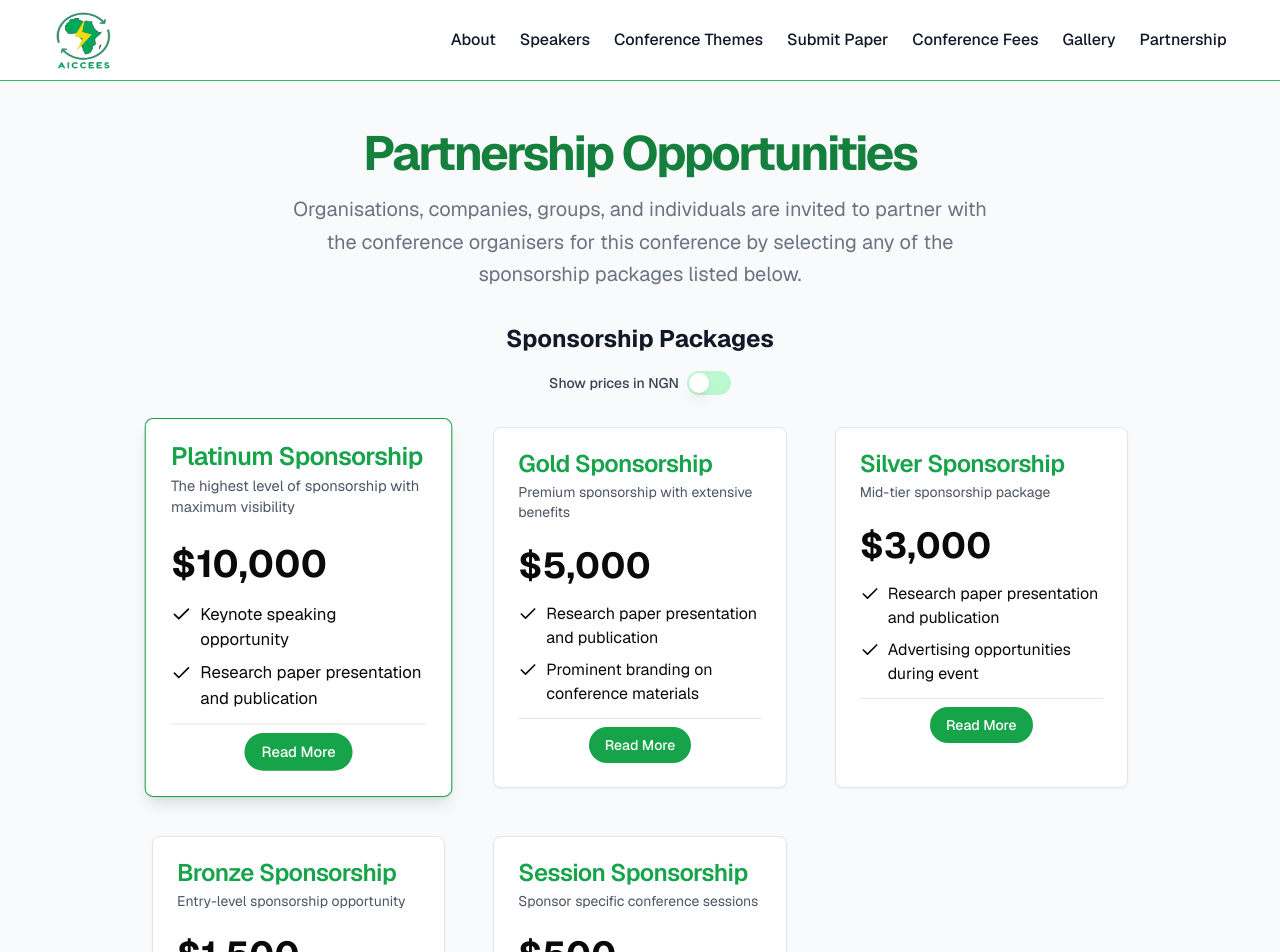
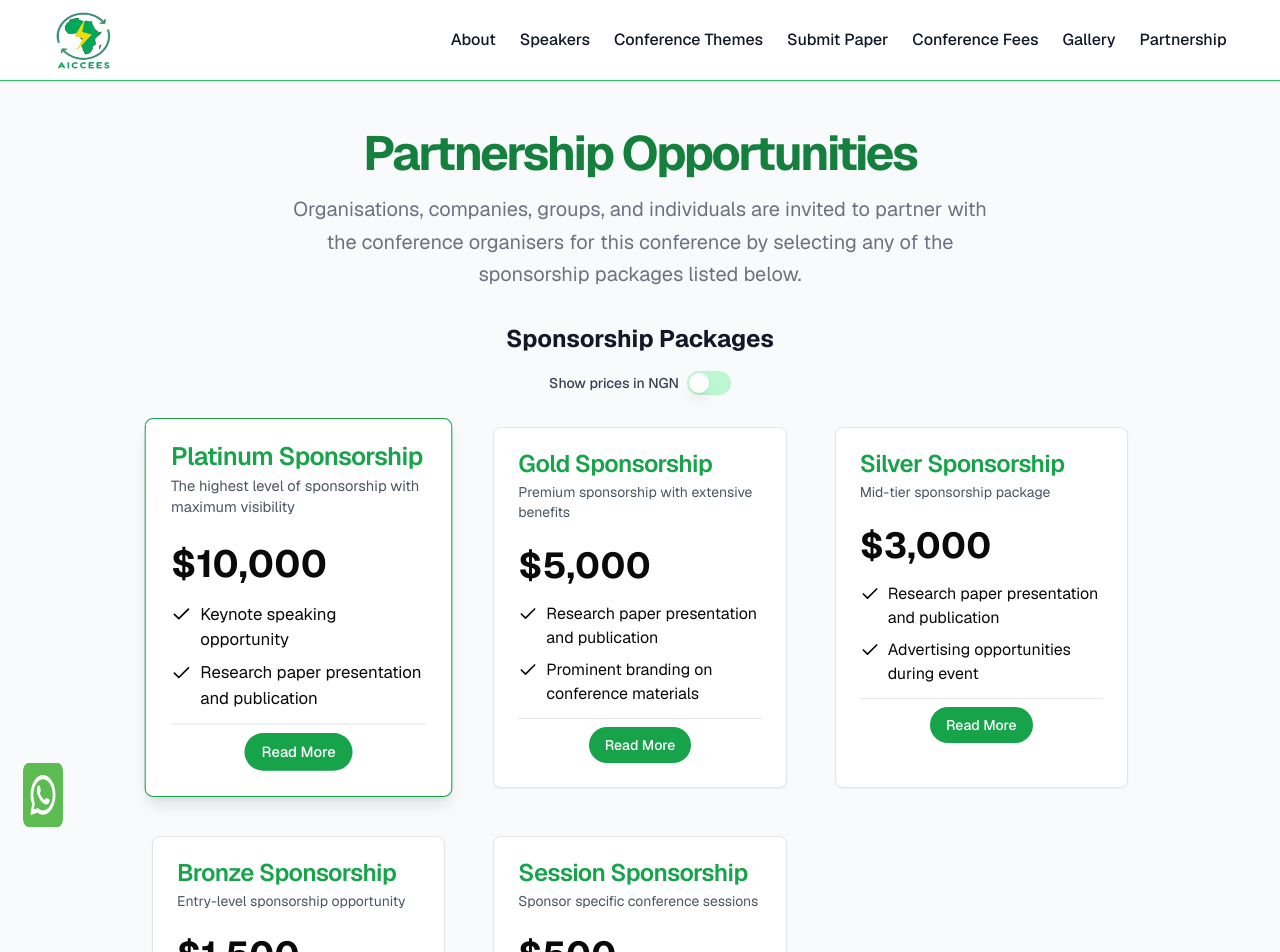
Before and after one commit to Nathaniyell/aiccees, a Next.js app: page /partners in a window 1280 px wide. Shown: the top 952 px of the page. Built offline with nearby package versions, Linux system fonts and the light colour scheme.

Commit message:
add whatsapp widget component

```diff
--- a/src/app/layout.tsx
+++ b/src/app/layout.tsx
@@ -5,6 +5,7 @@ import { ScrollToTop } from "@/components/ScrollToTop"
 import { Header } from "@/components/layout/Header";
 import { Footer } from "@/components/layout/Footer";
 import { Toaster } from "@/components/ui/toaster"
+import WhatsappLive from "@/components/WhatsappLive";
 
 export const metadata: Metadata = {
   metadataBase: new URL('https://aiccees.com'),
@@ -134,6 +135,7 @@ export default function RootLayout({
         {children}
         <Toaster />
         <Footer />
+        <WhatsappLive />
         <ScrollToTop />
       </div>
       </body>
--- /dev/null
+++ b/src/components/WhatsappLive.tsx
@@ -0,0 +1,23 @@
+import React from 'react'
+import whatsappIcon from '@/public/images/whatsapp.png'
+import Image from 'next/image'
+
+const WhatsappLive = () => {
+    return (
+        <div>
+            <a href="https://wa.me/6281234567890" target="_blank" rel="noopener noreferrer"
+                className="fixed bottom-8 left-4 z-50"
+            >
+                <span className='absolute left-[7px] top-[7px] size-10 -z-50'>
+                    <span className='flex size-full items-center justify-center bg-green-500 rounded-full opacity-75'>
+
+                        <Image src={whatsappIcon} alt="Whatsapp" className="w-16 h-16 z-50" />
+                    </span>
+
+                </span>
+            </a>
+        </div>
+    )
+}
+
+export default WhatsappLive
```
Also changed, not shown: public/images/whatsapp.png (added).
